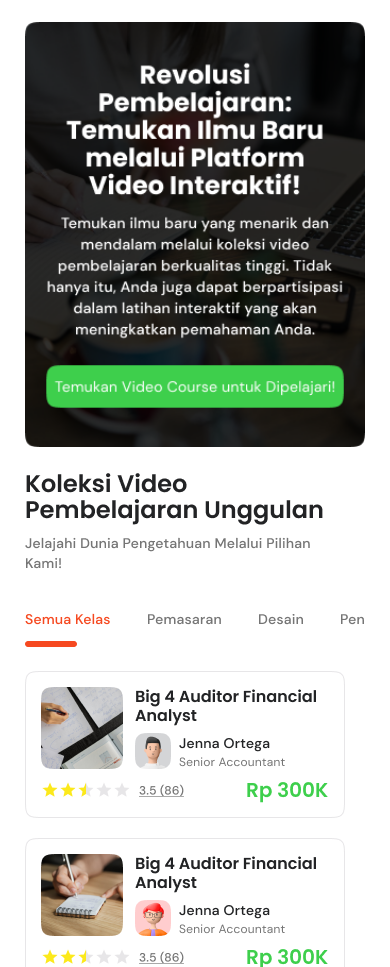
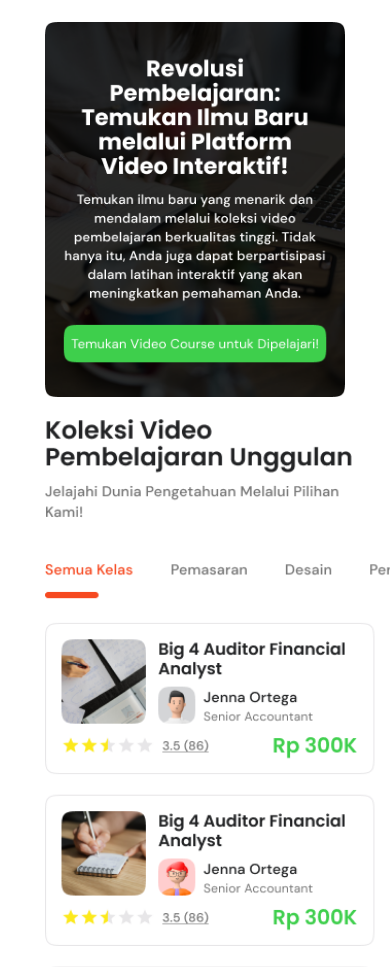
Before and after one commit to fikri-stack/mission-3, a plain HTML site: page index.html in a window 390 px wide. Shown: the part 133-1100 px from the top of the page. Drawn offline with Linux system fonts and the light colour scheme.

Commit message:
mengubah image

```diff
--- a/index.html
+++ b/index.html
@@ -42,7 +42,7 @@
         <section class="mobile-card">
           <picture>
             <img src="img/Frame 1000003861 (1).png" alt="cta">
-            <img src="img/Card Section (1).png" alt="card">
+            <img src="img/Card Section (1).png" alt="card" class="card-img">
           </picture>
         </section>
 
--- a/styles.css
+++ b/styles.css
@@ -316,14 +316,16 @@ footer{
     margin-top: 20px;
    }
    .mobile-card img{
+    display: flex;
+    justify-content: center;
     position: relative;
-    left: 30px;
-    width: 340px;
+    left: 50px;
+    width: 300px;
     margin-top: 20px;
    }
    .cta-mobile img{
     position: relative;
-    left: 10px;
+    left: 15px;
     width: 370px;
     margin-top: -8px;
    }
@@ -333,4 +335,7 @@ footer{
     top: -50px;
     width: 400px;
    }
+   .card-img{
+    width: 350px!important;
+   }
 }
```
